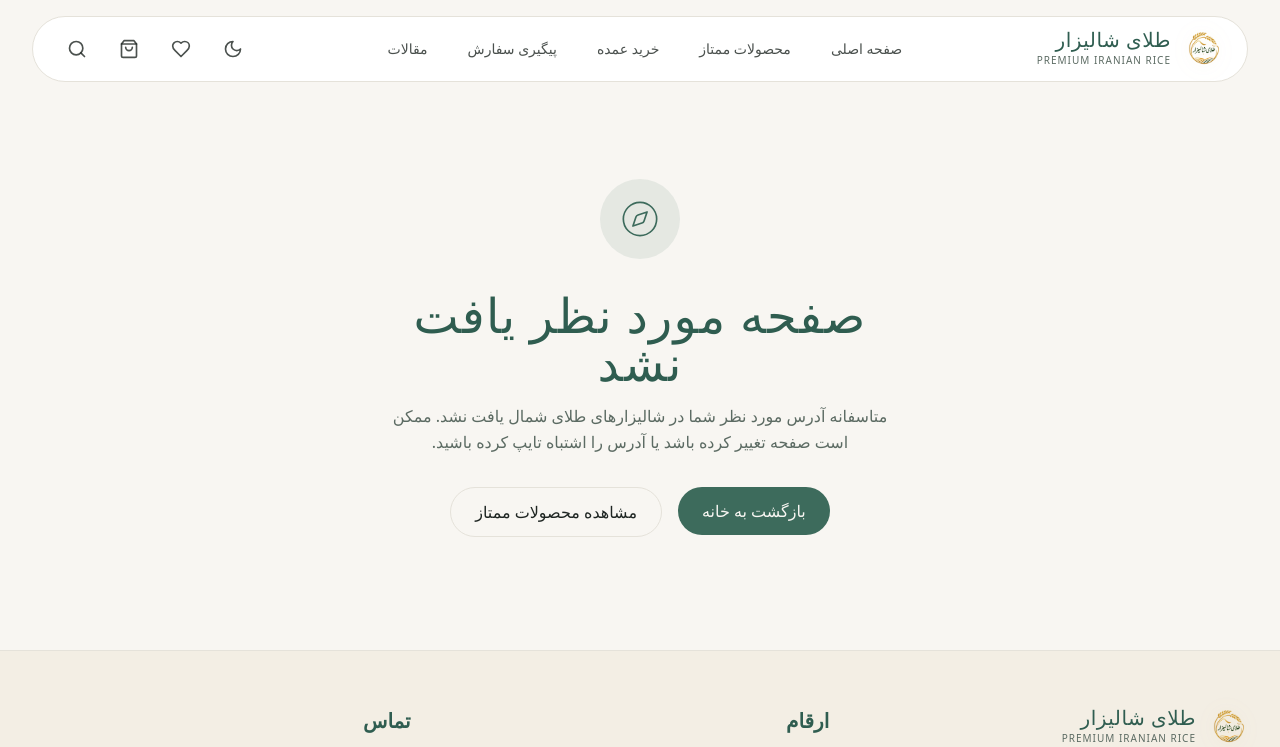
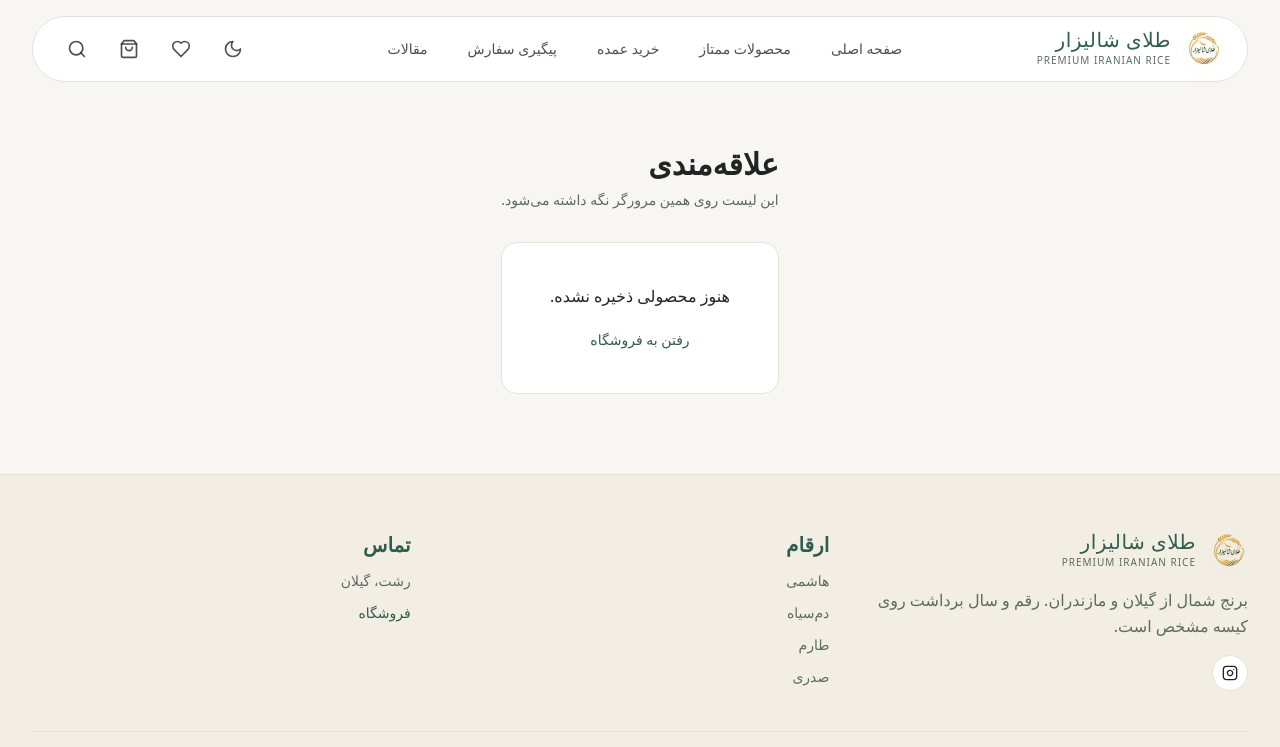
Before and after one commit to mohammad067/-, a Next.js app: page /wishlist in a window 1280 px wide. Before the commit this address had no page. Shown: the top 747 px of the page. Built offline with nearby package versions, Linux system fonts and the light colour scheme; a small style sheet from the web is missing.

Commit message:
fix(checkout): light cart, weight shipping, COD, wishlist page

```diff
--- /dev/null
+++ b/src/app/api/orders/route.ts
@@ -0,0 +1,11 @@
+import { NextResponse } from "next/server";
+
+const orders: Record<string, unknown>[] = [];
+
+export async function POST(request: Request) {
+  const body = await request.json();
+  const orderId = `TS-${Date.now().toString().slice(-8)}`;
+  const order = { orderId, ...body, createdAt: new Date().toISOString() };
+  orders.unshift(order);
+  return NextResponse.json({ ok: true, orderId });
+}
--- /dev/null
+++ b/src/app/wishlist/page.tsx
@@ -0,0 +1,34 @@
+"use client";
+
+import React from "react";
+import Link from "next/link";
+import { MainLayout } from "@/components/layout/MainLayout";
+import { ProductCard } from "@/features/product-catalog/components/ProductCard";
+import { MOCK_PRODUCTS } from "@/features/product-catalog/data/products";
+import { useCatalogStore } from "@/features/product-catalog/store";
+
+export default function WishlistPage() {
+  const ids = useCatalogStore((s) => s.wishlist);
+  const items = MOCK_PRODUCTS.filter((p) => ids.includes(p.id));
+
+  return (
+    <MainLayout>
+      <div className="max-w-7xl mx-auto px-4 py-12 text-right">
+        <h1 className="text-3xl font-bold mb-2">علاقه‌مندی</h1>
+        <p className="text-sm text-muted-foreground mb-8">این لیست روی همین مرورگر نگه داشته می‌شود.</p>
+        {items.length === 0 ? (
+          <div className="bg-white border border-[#E5E2DA] rounded-2xl p-10 text-center">
+            <p className="mb-4">هنوز محصولی ذخیره نشده.</p>
+            <Link href="/products" className="text-primary text-sm">رفتن به فروشگاه</Link>
+          </div>
+        ) : (
+          <div className="grid grid-cols-1 md:grid-cols-3 gap-6">
+            {items.map((p) => (
+              <ProductCard key={p.id} product={p} />
+            ))}
+          </div>
+        )}
+      </div>
+    </MainLayout>
+  );
+}
--- /dev/null
+++ b/src/lib/shipping.ts
@@ -0,0 +1,19 @@
+const FA = "۰۱۲۳۴۵۶۷۸۹٠١٢٣٤٥٦٧٨٩";
+const EN = "01234567890123456789";
+
+export function toEnDigits(value: string) {
+  return value.replace(/[۰-۹٠-٩]/g, (ch) => EN[FA.indexOf(ch)] || ch);
+}
+
+export function weightKgFromLabel(label?: string) {
+  if (!label) return 10;
+  const n = Number(toEnDigits(label).replace(/[^٠-٩0-9.]/g, ""));
+  return Number.isFinite(n) && n > 0 ? n : 10;
+}
+
+export function estimateShipping(args: { province: string; totalKg: number }) {
+  const north = args.province === "گیلان" || args.province === "مازندران";
+  const base = north ? 35000 : 55000;
+  const perKg = north ? 2500 : 4000;
+  return base + Math.max(0, args.totalKg) * perKg;
+}
```
